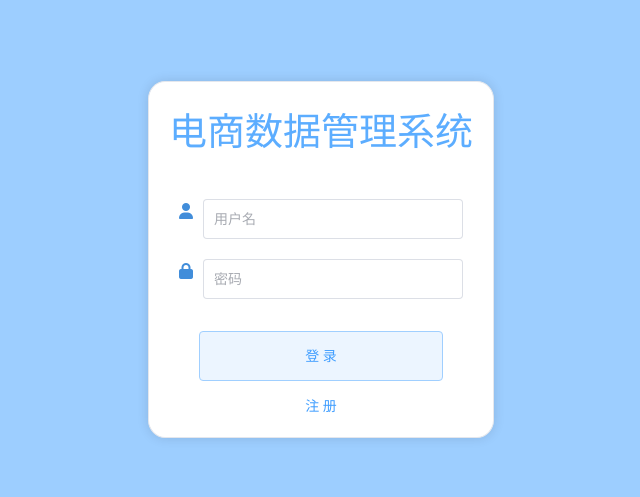
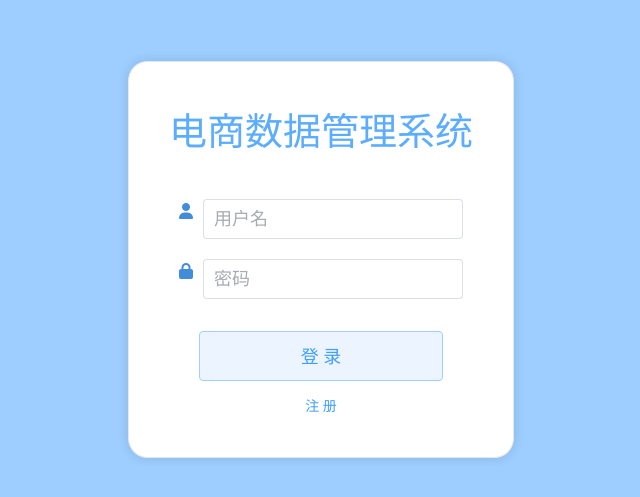
Before and after one commit to Easter1995/TPCBenchmark-Front-end, a Vue app: page /login in a window 1280 px wide. Shown: the part 141-638 px from the top of the page, without its empty margins (319-959 px from the left). Built offline with nearby package versions, Linux system fonts and the light colour scheme.

Commit message:
优化loginbox样式

```diff
--- a/src/views/Login.vue
+++ b/src/views/Login.vue
@@ -52,6 +52,7 @@ $primary-color: #48a3ffe3;
 
     .login {
         border-radius: 5%;
+        padding: 20px;
 
         .container {
             width: 100%;
@@ -80,13 +81,13 @@ $primary-color: #48a3ffe3;
         height: 40px;
 
         .text {
-            font-size: 18px;
             width: 100%;
             height: 100%;
             flex: 1;
 
             .el-input {
                 height: 100%;
+                font-size: 18px;
             }
         }
     }
@@ -104,8 +105,10 @@ $primary-color: #48a3ffe3;
         width: 80%;
         height: 50px;
         padding: 12px 20px;
+
         .el-button {
             height: 100%;
+            font-size: 18px;
         }
     }
 
```
